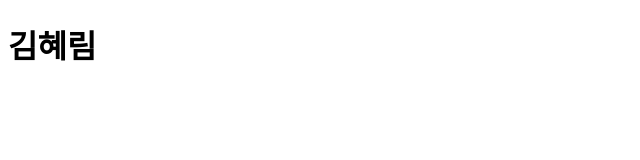
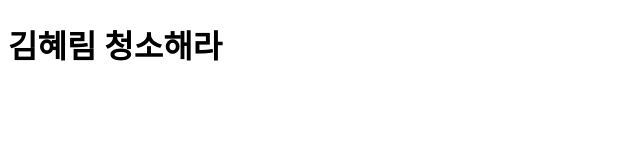
Before and after one commit to greenwhale00/responsive_web, a plain HTML site: page index.html in a window 1280 px wide. Shown: the whole page, without its empty margins (0-640 px from the left). Drawn offline with Linux system fonts and the light colour scheme.

Commit message:
이제는 해야할 때

```diff
--- a/index.html
+++ b/index.html
@@ -9,7 +9,7 @@
 </head>
 
 <body>
-    <h1>김혜림</h1>
+    <h1>김혜림 청소해라</h1>
 </body>
 
 </html>
```
